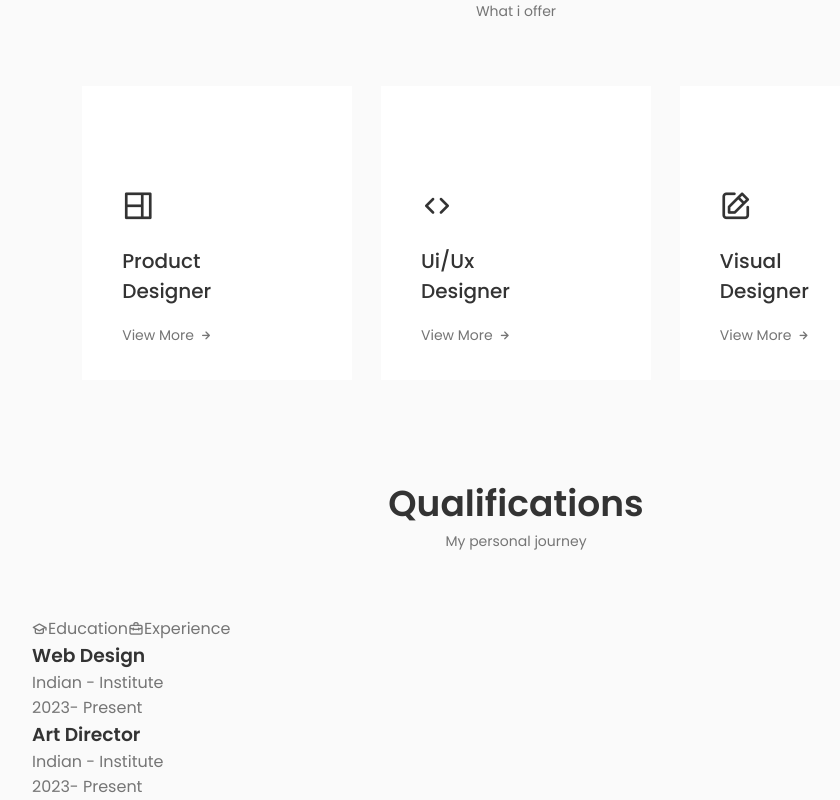
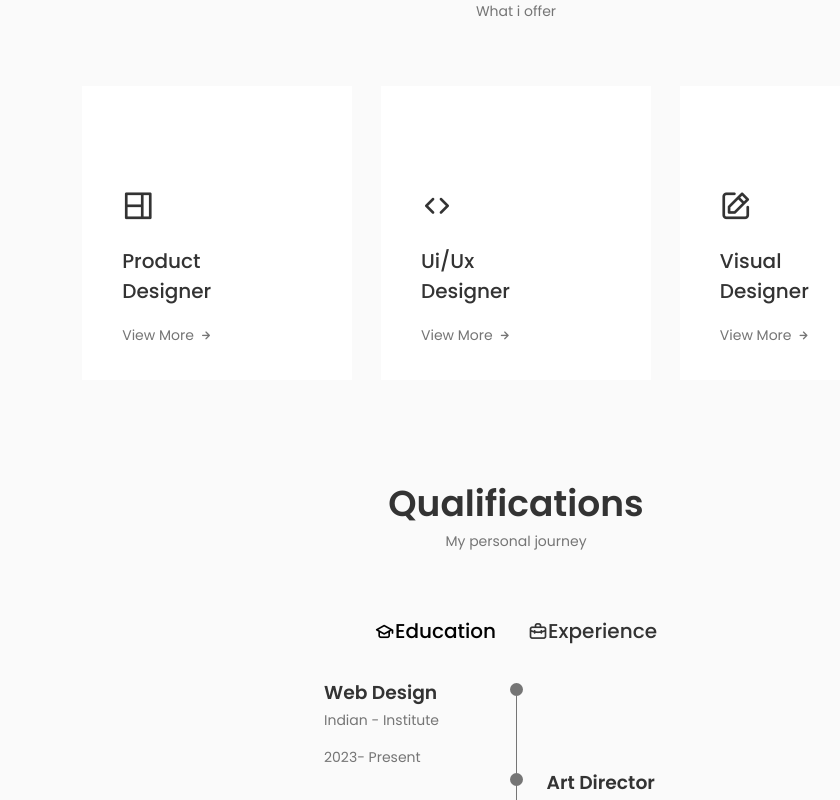
Before and after one commit to imankii01/Portfolio, a React (Create React App) app: page / in a window 1280 px wide. Shown: the part 2000-2800 px from the top of the page, without its empty margins (124-964 px from the left). Built offline with nearby package versions, Linux system fonts and the light colour scheme.

Commit message:
toggle qulficiaion adn css

```diff
--- a/src/components/Qualification/Qualification.jsx
+++ b/src/components/Qualification/Qualification.jsx
@@ -1,7 +1,12 @@
-import React from "react";
+import React,{useState} from "react";
 import "./qualification.css";
 
 const Qualification = () => {
+  const [toggleState,setToggleState]= useState(1);
+
+    const toggleTab = (index)=>{
+        setToggleState(index);
+    }
   return (
     <section className="qualification section">
       <h2 className="section__title">Qualifications</h2>
@@ -19,7 +24,7 @@ const Qualification = () => {
           </div>
         </div>
         <div className="qualification__sections">
-          <div className="qualification_content">
+          <div className="qualification_content qualification__conten-active">
 
 
 
@@ -54,6 +59,94 @@ const Qualification = () => {
                 </div>
               </div>
             </div>
+
+
+            <div className="qualification__data">
+              <div>
+                <h3 className="qualification__title">Web Development</h3>
+                <span className="qualification__subtitle">
+                  Indian - Institute
+                </span>
+                <div className="qualification__calender">
+                  <i className="uil uil-calender-alt"></i> 2023- Present
+                </div>
+              </div>
+              <div>
+                <span className="qualification__rounder"></span>
+                <span className="qualification__line"></span>
+              </div>
+            </div>
+            <div className="qualification__data">
+              <div></div>
+              <div>
+                <span className="qualification__rounder"></span>
+                <span className="qualification__line"></span>
+              </div>
+              <div>
+                <h3 className="qualification__title"> UI Expert</h3>
+                <span className="qualification__subtitle">
+                  Indian - Institute
+                </span>
+                <div className="qualification__calender">
+                  <i className="uil uil-calender-alt"></i> 2021-2023
+                </div>
+              </div>
+            </div>
+          </div>
+
+
+          <div className="qualification_content">
+
+
+
+            <div className="qualification__data">
+              <div>
+                <h3 className="qualification__title">product Designer</h3>
+                <span className="qualification__subtitle">
+                  MicroSoft - Institute
+                </span>
+                <div className="qualification__calender">
+                  <i className="uil uil-calender-alt"></i> 2023- Present
+                </div>
+              </div>
+              <div>
+                <span className="qualification__rounder"></span>
+                <span className="qualification__line"></span>
+              </div>
+            </div>
+            <div className="qualification__data">
+              <div></div>
+              <div>
+                <span className="qualification__rounder"></span>
+                <span className="qualification__line"></span>
+              </div>
+              <div>
+                <h3 className="qualification__title"> UX Designer</h3>
+                <span className="qualification__subtitle">
+                  Indian - Institute
+                </span>
+                <div className="qualification__calender">
+                  <i className="uil uil-calender-alt"></i> 2023- Present
+                </div>
+              </div>
+            </div>
+
+
+            <div className="qualification__data">
+              <div>
+                <h3 className="qualification__title">Web Designer</h3>
+                <span className="qualification__subtitle">
+                  Figma - Institute
+                </span>
+                <div className="qualification__calender">
+                  <i className="uil uil-calender-alt"></i> 2023- Present
+                </div>
+              </div>
+              <div>
+                <span className="qualification__rounder"></span>
+                <span className="qualification__line"></span>
+              </div>
+            </div>
           </div>
         </div>
       </div>
--- a/src/components/Qualification/qualification.css
+++ b/src/components/Qualification/qualification.css
@@ -0,0 +1,83 @@
+.qualification__container {
+  max-width: 768px;
+}
+
+.qualification__tabs{
+    display: flex;
+    justify-self: center;
+    margin-bottom: var(--mb-2);
+
+}
+.qualification__button{
+    font-size: var(--h3-font-size);
+    font-weight: var(--font-medium);
+    color: var(--title-color);
+    margin: 0 var(--mb-1);
+    cursor: pointer;
+}
+
+.qualification__button:hover{
+    color: var(--title-color-dark);
+}
+
+.qualification__active{
+    color: var(--title-color-dark);
+
+}
+.qualification__icon{
+    font-size: 1.8rem;
+    margin-right: var(--mb-0-25);
+
+}
+
+.qualification__sections{
+    display: grid;
+    grid-template-columns: 0.5fr;
+    justify-content: center;
+}
+
+
+.qualification__content{
+    display: none;
+}
+.qualification__content-active{
+    display: block;
+}
+
+.qualification__data{
+    display: grid;
+    grid-template-columns: 1fr max-content 1fr;
+    column-gap: 1.5rem;
+
+}
+
+.qualification_title{
+    font-size: var(--normal-font-size);
+    font-weight: var(--font-medium);
+
+}
+.qualification__subtitle{
+    display: inline-block;
+    font-size: var(--small-font-size);
+    margin-bottom: var(--mb-1);
+}
+
+.qualification__calender{
+    font-size: var(--small-font-size);
+
+
+}
+.qualification__rounder{
+    display: inline-block;
+    width: 13px;
+    height: 13px;
+    background-color: var(--text-color);
+    border-radius: 50%;
+}
+.qualification__line{
+  display: block;
+  width: 1px;
+  height: 100%;
+  background-color: var(--text-color);
+  transform: translate(6px,-7px);
+}
```
